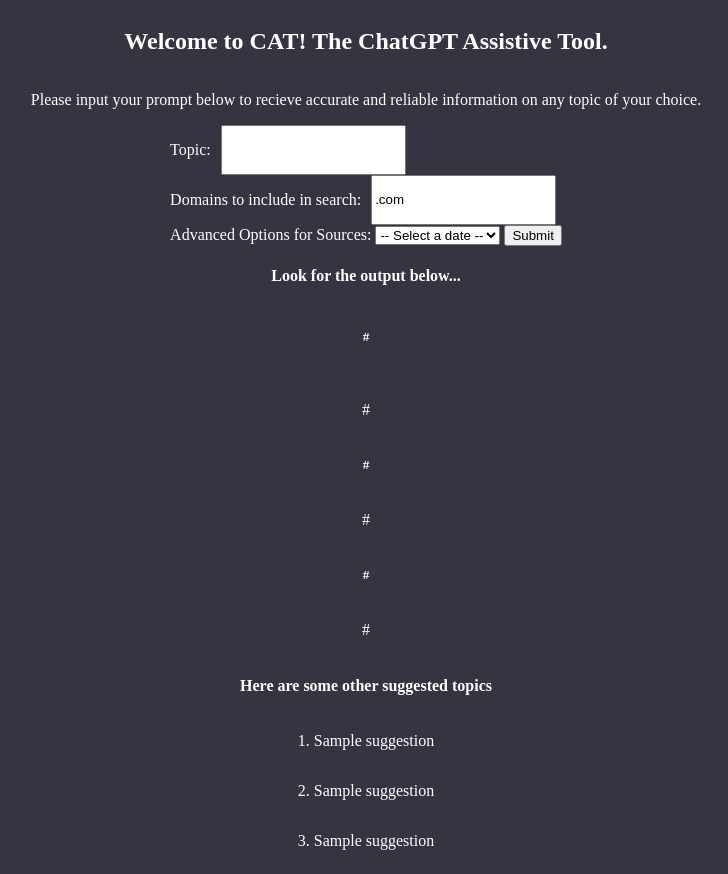
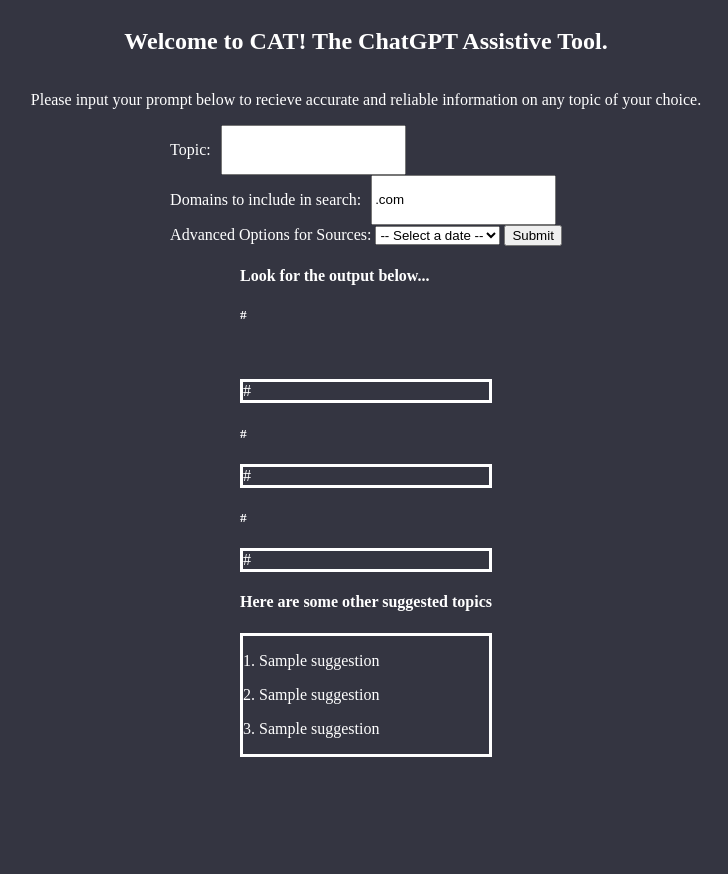
Before and after one commit to JoonPark1/CAT-Citation-Assistive-Tool, a Flask app: template templates/index.html in a window 1280 px wide. Shown: the whole page, without its empty margins (274-1002 px from the left). After the commit the page ends 757 px from the top, so only its background shows below. Run offline with Flask 3, Linux system fonts and the light colour scheme; the template is opened without the code that fills it: most values are stand-ins (such as "Sample title", 1, 10 or a date in 2020).

Commit message:
left justify and added text borders

```diff
--- a/main.py
+++ b/main.py
@@ -192,6 +192,7 @@
         latest_date = request.form['latest_date_text']
         array = generate_response(task_content, domain, earliest_date, latest_date)
         suggestions = suggestedqs(task_content)
+
         # print("array: ", array)
         return render_template('index.html', link1 = array[0][0], link1_text=array[0][1], link2 = array[1][0], link2_text = array[1][1],
                                link3 = array[2][0], link3_text = array[2][1], suggestions = suggestions)
--- a/templates/base.html
+++ b/templates/base.html
@@ -12,4 +12,15 @@
   <body>
     {% block body %}{% endblock %}
   </body>
+  <style>
+    div.a {
+      text-align: left;
+    }
+    div.b {
+      text-align: center;
+    }
+    div.p {
+      border: 3px solid #fff;
+    }
+  </style>
 </html>
--- a/templates/index.html
+++ b/templates/index.html
@@ -46,21 +46,26 @@
 
     </script>
 </form>
+
+  <div class="a">
     <h4>Look for the output below...</h4>
     <h5> {{link1}}</h5> </br>
     <!-- <h6><p class="desc">Relevancy Score: </p>{{link1_score}}</h6> -->
-<p>{{link1_text}}</p>
+    <p style="border-width:3px; border-style:solid; border-color:#ffffff">{{link1_text}}</p>
     <h5> {{link2}}</h5>
     <!-- <h6><p class="desc">Relevancy Score: </p>{{link2_score}}</h6> -->
-<p>{{link2_text}}</p>
+    <p style="border-width:3px; border-style:solid; border-color:#ffffff">{{link2_text}}</p>
     <h5> {{link3}}</h5>
     <!-- <h6><p class="desc">Relevancy Score: </p>{{link3_score}}</h6> -->
-<p>{{link3_text}}</p>
+    <p style="border-width:3px; border-style:solid; border-color:#ffffff">{{link3_text}}</p>
 
     <h4>Here are some other suggested topics</h4>
+      <div class="p">
         <p>1. {{suggestions[0]}}</p>
         <p>2. {{suggestions[1]}}</p>
         <p>3. {{suggestions[2]}}</p>
+      </div>
+  </div>
 
 {% endblock %}
 <br /> <br />
```
Lines whose indentation alone changed are shown as unchanged.
